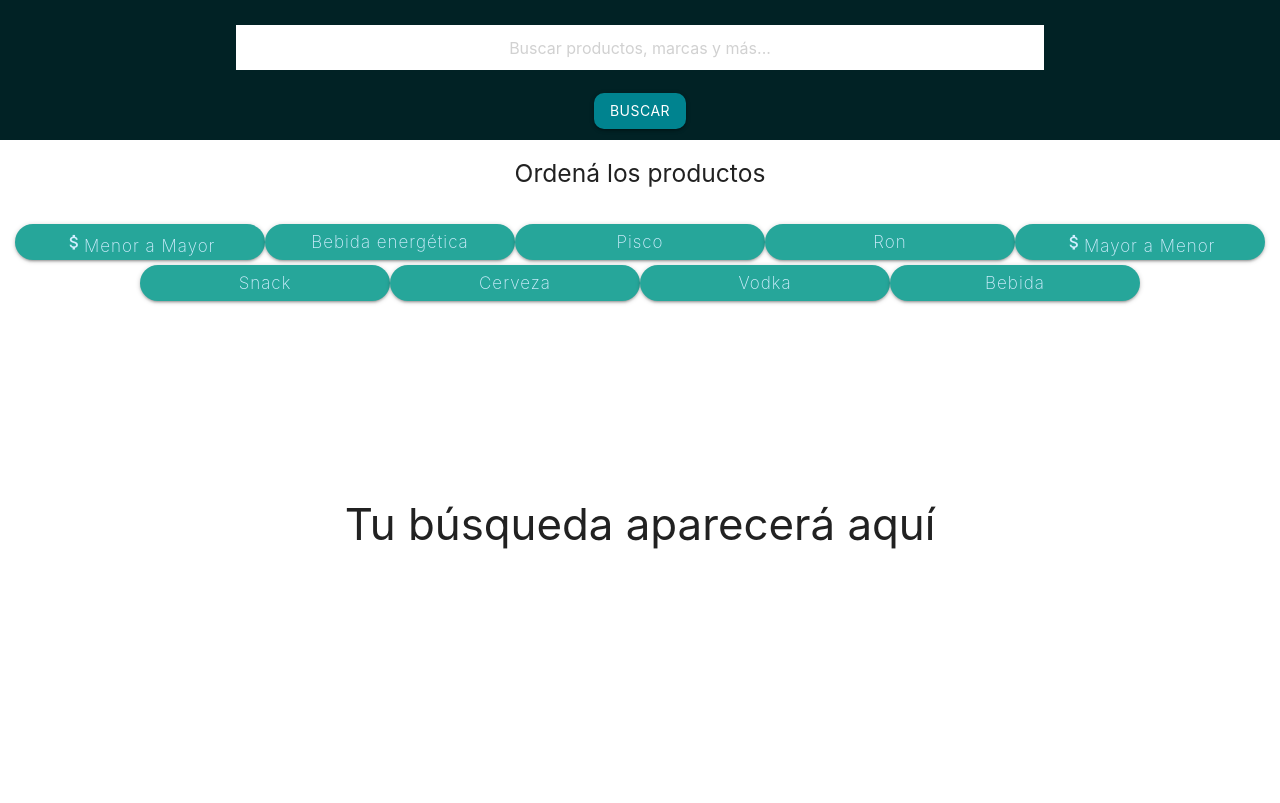
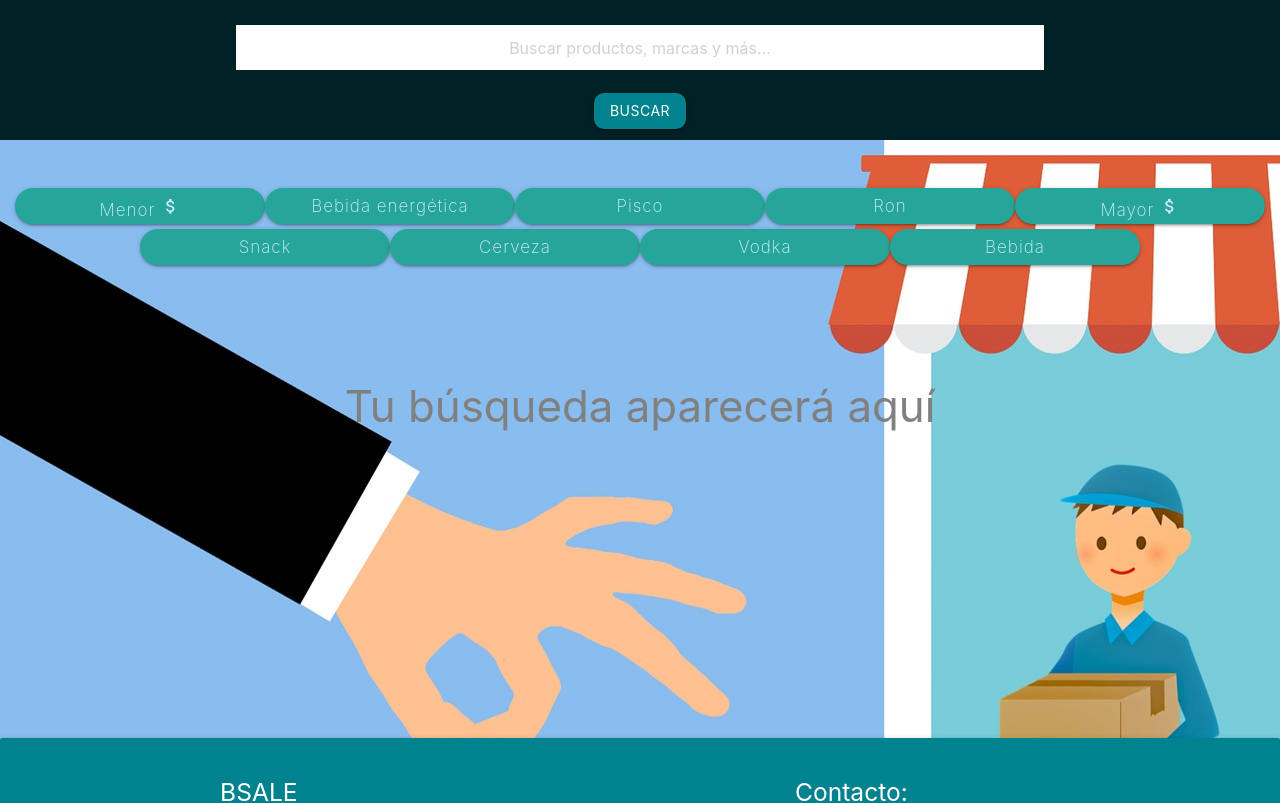
Before and after one commit to JairoPonti/ejercicioBsale, a React (Create React App) app in the folder client/: page / in a window 1280 px wide. Shown: the top 803 px of the page. Built offline with nearby package versions, Linux system fonts and the light colour scheme.

Commit message:
Mejora estilo

```diff
--- a/client/public/index.html
+++ b/client/public/index.html
@@ -9,6 +9,7 @@
       name="description"
       content="Web site created using create-react-app"
     />
+
     <link rel="apple-touch-icon" href="%PUBLIC_URL%/logo192.png" />
     <!--
       manifest.json provides metadata used when your web app is installed on a
--- a/client/src/App.js
+++ b/client/src/App.js
@@ -6,6 +6,7 @@ import {Provider} from 'react-redux'
 import generateStore from './redux/store'
 import Buscador from '../src/Components/Buscador'
 import Footer from './Components/Footer.jsx';
+import './index.css'
 
 
 class App extends Component {
@@ -16,13 +17,16 @@ class App extends Component {
     const store = generateStore()
 
     return (
+      <div className='fondo'>
       <Provider store= {store}>
       <Router>
-      <Route exact path="/" component={Buscador} />
+        <Buscador/>
+      {/* <Route exact path="/" component={Buscador} /> */}
       <Route path="/" render={() => <Catalogo state={this.state} />} />
       <Route exact path="/" component={Footer} />
       </Router>
       </Provider>
+      </div>
     );
   }
 }
--- a/client/src/Components/Catalogo.jsx
+++ b/client/src/Components/Catalogo.jsx
@@ -91,11 +91,9 @@ const Catalogo = () => {
   };
 
   return (
-    <div>
-      <div className="row">
-        <h5 style={{ display: "flex", justifyContent: "center" }}>
-          Ordená los productos
-        </h5>
+    <div >
+      <div className="row" >
+
         <br />
         <div
           style={{
@@ -110,7 +108,7 @@ const Catalogo = () => {
             className="btn darkcyan button"
             onClick={handleMenorPrecio}
           >
-            <i className="material-icons">attach_money</i>Menor a Mayor
+           Menor <i className="material-icons">attach_money</i>
           </button>
           <button
             type="submit"
@@ -138,7 +136,7 @@ const Catalogo = () => {
             className="btn darkcyan button"
             onClick={handleMayorPrecio}
           >
-            <i className="material-icons ">attach_money</i>Mayor a Menor
+            Mayor <i className="material-icons ">attach_money</i>
           </button>
         </div>
         <div
--- a/client/src/Components/Paginas2.jsx
+++ b/client/src/Components/Paginas2.jsx
@@ -19,8 +19,8 @@ const Paginas = () => {
   var interruptor = useSelector((store) => store.productos.interruptor);
 
   var prodFiltrados = productos.slice(0, 7);
-  var resto = productos.length % 9
-  var division = Math.trunc( productos.length / 9)
+  var resto = productos.length % 6
+  var division = Math.trunc( productos.length / 6)
 
 
    function showSiguientes (){
@@ -40,13 +40,13 @@ useEffect(() => {
 
 
   var leyendaTuBusqueda = (
-    <h3 style={{ textAlign: "center", marginTop: "140px" }}>
+    <h3 style={{ textAlign: "center", marginTop: "28px", color:"grey" }}>
       Tu búsqueda aparecerá aquí
     </h3>
   );
 
   var leyendaSinProductos = (
-    <h3 style={{ textAlign: "center", marginTop: "140px" }}>
+    <h3 style={{ textAlign: "center", marginTop: "3px", color:"GrayText", fontFamily:"-moz-initial" }}>
       No hay productos que coincidan con tu búsqueda
     </h3>
   );
@@ -78,8 +78,8 @@ useEffect(() => {
   // console.log(lengthSliceSiguientes)
 
   return (
-    <div>
-      <div className= "row" style={{padding: 20}}>
+    <div >
+      <div className= "row" style={{padding: 20, paddingTop:50}}>
         {prodFiltrados.length > 0
           ? prodFiltrados.map((e) => (
               <div className="col s13 m6 l4 " key={e.id}>
--- a/client/src/Components/ProductCard.jsx
+++ b/client/src/Components/ProductCard.jsx
@@ -7,18 +7,24 @@ function ProductCard({img, title, price, discount}) {
 
 	return (
 		<div className="card z-depth-2">
-			<div className="row" >
+			<div >
 				<div className="card-image waves-block waves-light center-align" >
 					<img src={img} alt="" className="activator center-align" />
 				</div>
 			</div>
+			<div style={{display:"flex", marginRigth: 300, flexWrap:"nowrap"}}>
 			<div className="card-content grey-text">
 				<p className="card-title truncate">{title}</p>
 			</div>
-			{/* <AddShoppingCartIcon style={{display:"flex", justifyContent: "end"}}/> */}
+			</div>
+
+
 			<br/>
+			<div style={{ display: "flex", justifyContent: "flex-end", paddingRight:25, marginTop:-170}}>
+			<AddShoppingCartIcon fontSize="large" color="inherit"/>
+			</div>
 			<div>
-				<h6 style={{textAlign:"center"}}>${price} </h6>
+				<h6 style={{textAlign:"center", marginTop: 170}}>${price} </h6>
 				<h6 style={{textAlign:"center", color:"red"}}>Discount: {discount} </h6>
 				</div>
 		</div>
--- a/client/src/index.css
+++ b/client/src/index.css
@@ -85,3 +85,10 @@ nav{
   width: 150px;
   height: auto;
 }
+
+.fondo{
+  background:  url("./assets/shopping.jpg");
+    width: auto;
+    height: auto;
+
+  }
--- a/client/src/redux/searchDucks.js
+++ b/client/src/redux/searchDucks.js
@@ -4,7 +4,7 @@ import axios from "axios";
 const dataInicial = {
   array: [],
   resFiltrados: [],
-  max: 9,
+  max: 6,
   min: 0,
   value: [],
   interruptor: true,
@@ -167,8 +167,8 @@ export const siguientesProductos = () => async (dispatch, getState) => {
   dispatch({
     type: SIGUIENTES_PRODUCTOS,
     payload: {
-      max: max + 9,
-      min: min + 9,
+      max: max + 6,
+      min: min + 6,
     },
   });
 };
@@ -180,8 +180,8 @@ export const anterioresProductos = () => async (dispatch, getState) => {
   dispatch({
     type: ANTERIORES_PRODUCTOS,
     payload: {
-      max: max - 9,
-      min: min - 9,
+      max: max - 6,
+      min: min - 6,
     },
   });
 };
@@ -195,7 +195,7 @@ export const resetIndices = () => async (dispatch) => {
   dispatch({
     type: RESET_INDICES,
     payload: {
-      max: 9,
+      max: 6,
       min: 0
     },
   });
```
Also changed, not shown: client/src/Card.css (line endings or trailing spaces), client/src/assets/shopping.jpg (added).
